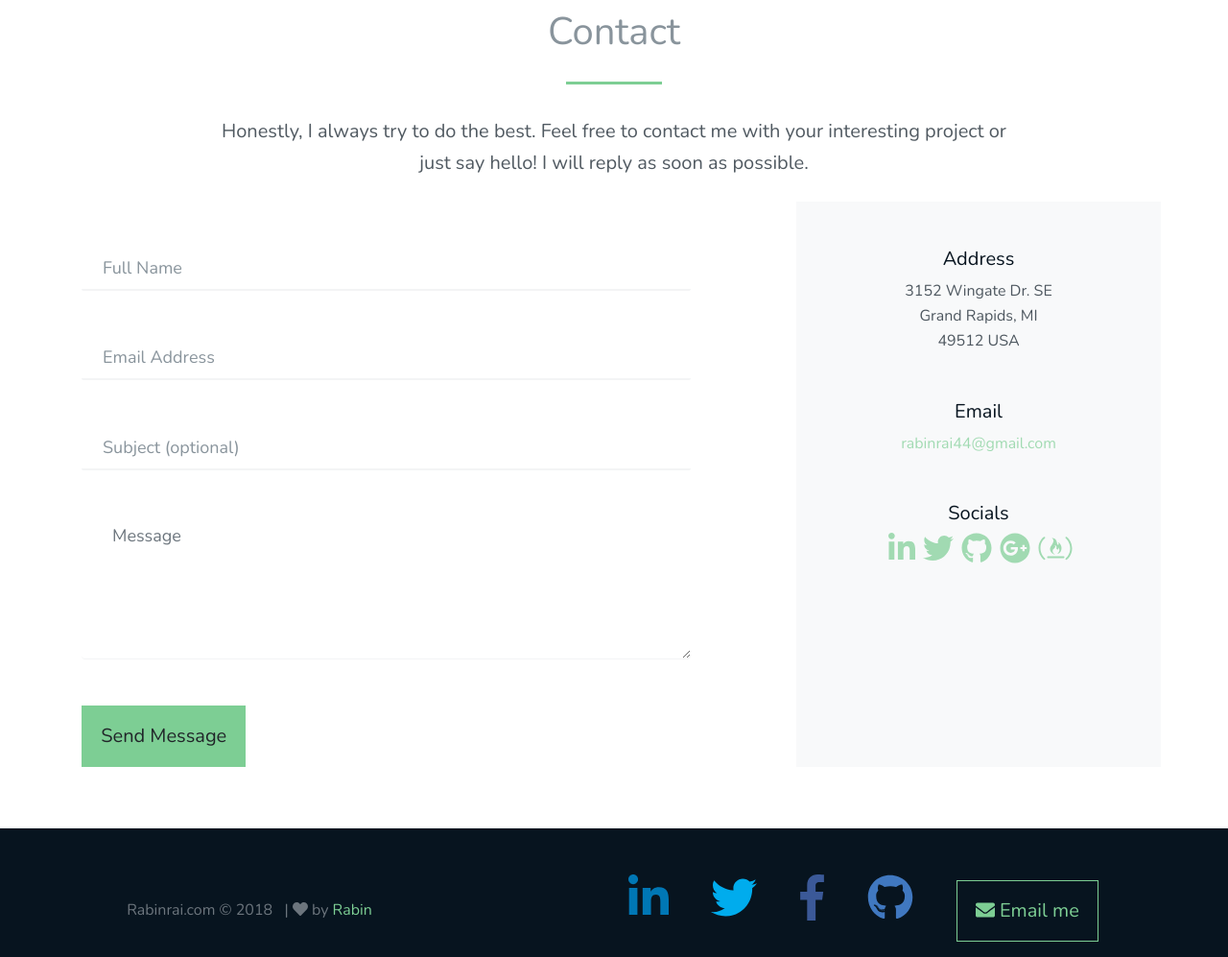
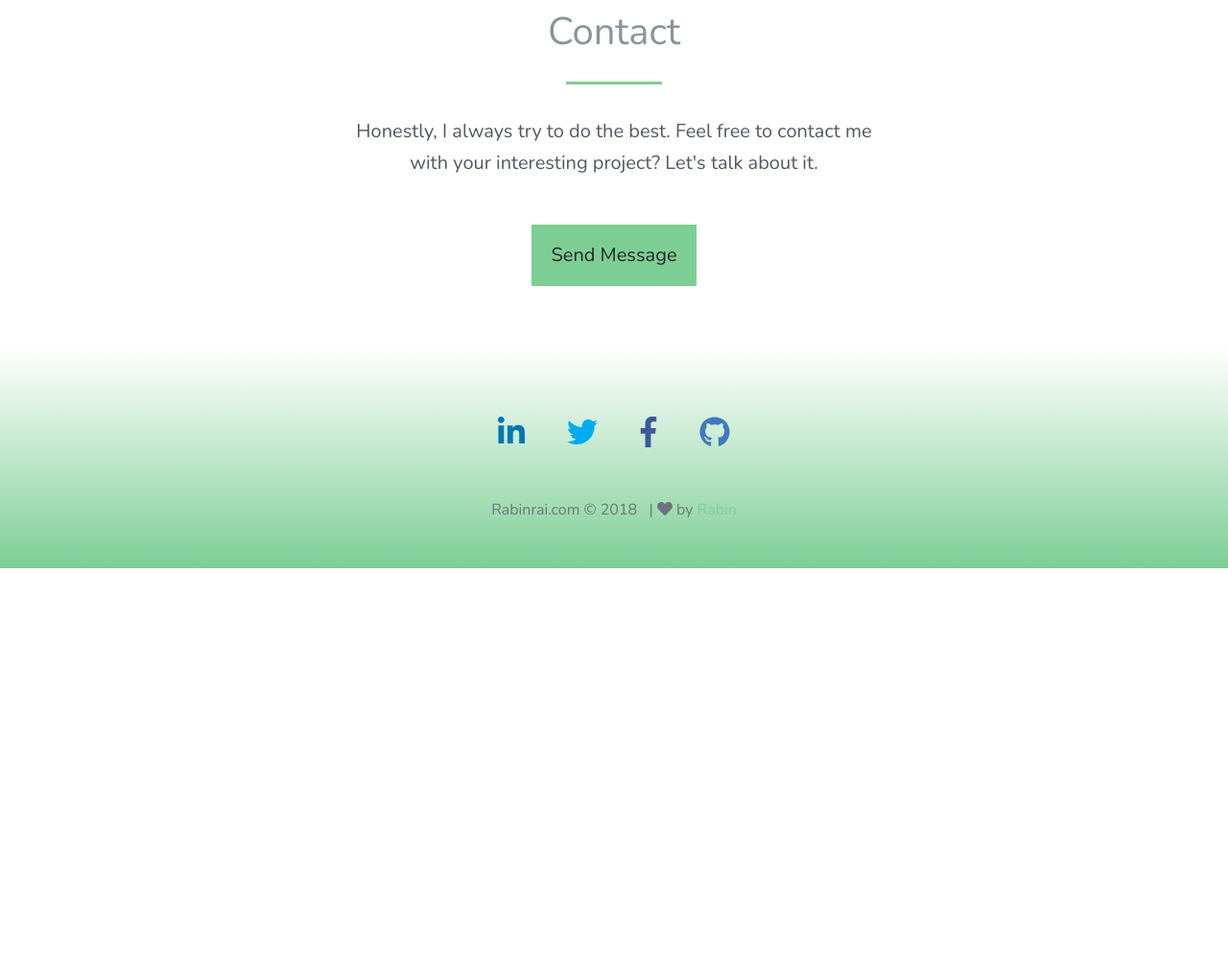
Before and after one commit to rabinrai44/portfolio-site-2, a website: page src/index.html in a window 1280 px wide. Shown: the part 3494-4491 px from the top of the page at 96% size. After the commit the page ends 4086 px from the top, so only its background shows below. Drawn offline with nearby package versions, Linux system fonts and the light colour scheme.

Commit message:
Updated contact section with new version and footer bg

```diff
--- a/src/index.html
+++ b/src/index.html
@@ -288,79 +288,34 @@
 <!-- =============== SECTION-CONTACT =============== -->
     <section class="section-contact" id="contact">
         <div class="container">
-            <div class="text-center mb-4">
-                <h2 class="section-title">Contact</h2>
-                <hr />
-                <p class="lead section-subtitle">Honestly, I always try to do the best. Feel free to contact me with your interesting project or just say hello! I will reply as soon as possible.                    </p>
-            </div>
             <div class="row">
-                <div class="col-md-7">
-                    <form class="contact-form mt-5">
-
-                        <div class="form-group form__group">
-                            <input type="text" class="form-control form__input" id="name" aria-describedby="name" placeholder="Full Name" required>
-                            <label for="name" class="form__label">Full Name</label>
-                        </div>
-
-                        <div class="form-group form__group">
-                            <input type="email" class="form-control form__input" id="email" aria-describedby="email" placeholder="Email Address" required>
-                            <label for="email" class="form__label">Email Address</label>
-                        </div>
-
-                        <div class="form-group form__group">
-                            <input type="text" class="form-control form__input" id="subject" aria-describedby="subject" placeholder="Subject (optional)">
-                            <label for="subject" class="form__label">Subject</label>
-                        </div>
-
-                        <div class="form-group mb-5">
-                            <textarea id="message" rows="5" class="form-control" placeholder="Message" required></textarea>
-                        </div>
-                        <button type="submit" class="btn btn-primary btn-lg">Send Message</button>
-                    </form>
-                </div>
-                <div class="col-md-4 ml-auto bg-light text-center">
-                    <h5 class="mt-5">Address</h5>
-                    <p>
-                    3152 Wingate Dr. SE <br>
-                    Grand Rapids, MI <br>
-                    49512 USA
-                    </p>
-
-                    <h5 class="mt-5">Email</h5>
-                    <p>
-                    <a href="mailto:rabinrai44@gmail.com">rabinrai44@gmail.com</a>
-                    </p>
-                    <h5 class="mt-5">Socials</h5>
-                    <p>
-                        <a href="#"><i class="fab fa-linkedin-in ml-1 fa-2x"></i></a>
-                        <a href="#"><i class="fab fa-twitter ml-1 fa-2x"></i></a>
-                        <a href="#"><i class="fab fa-github ml-1 fa-2x"></i></a>
-                        <a href="#"><i class="fab fa-google-plus ml-1 fa-2x"></i></a>
-                        <a href="#"><i class="fab fa-free-code-camp ml-1 fa-2x"></i></a>
-                    </p>
-
+                <div class="col col-md-8 offset-md-2 text-center">
+                    <h2 class="section-title">Contact</h2>
+                    <hr />
+                    <p class="lead section-subtitle mb-5">Honestly, I always try to do the best. Feel free to contact me with your interesting project? Let's talk about it.</p>
+                    <a href="mailto:rabinrai44@gmail.com" class="btn btn-primary btn-lg">Send Message</a>
                 </div>
             </div>
         </div>
     </section>
 
 <!-- =============== FOOTER =============== -->
-    <footer class="main-footer bg-secondary">
+    <footer class="main-footer bg-gradient-primary-1">
         <div class="container">
             <div class="row">
-                <div class="col-md-4">
+                <div class="col col-md">
                     <div class="text-center mt-4">
-                        <span class="text-muted">Rabinrai.com &copy; 2018 &nbsp; | </span>
-                        <span class="text-muted"><i class="fas fa-heart"></i> by <a href="https://github.com/rabinrai44" target="_blank">Rabin</a></span>
-                    </div>
-                </div>
-                <div class="col-md-6 ml-auto">
-                    <div class="social-link-group">
-                        <a href="https://www.linkedin.com/in/rabin-rai-58a43913a/" target="_blank"><i class="fab fa-linkedin-in fa-3x"></i></a>
-                        <a href="https://twitter.com/rabinrai44" target="_blank"><i class="fab fa-twitter fa-3x"></i></a>
-                        <a href="https://www.facebook.com/rbnenice" target="_blank"><i class="fab fa-facebook-f fa-3x"></i></a>
-                        <a href="https://www.github.com/rabinrai44" target="_blank"><i class="fab fa-github fa-3x"></i></a>
-                        <a href="mailto:rabinrai44@gmail.com" class="btn btn-outline-primary btn-lg"><i class="fa fa-envelope"></i> Email me</a></a>
+                        <div class="social-link-group">
+                            <a href="https://www.linkedin.com/in/rabin-rai-58a43913a/" target="_blank"><i class="fab fa-linkedin-in fa-2x"></i></a>
+                            <a href="https://twitter.com/rabinrai44" target="_blank"><i class="fab fa-twitter fa-2x"></i></a>
+                            <a href="https://www.facebook.com/rbnenice" target="_blank"><i class="fab fa-facebook-f fa-2x"></i></a>
+                            <a href="https://www.github.com/rabinrai44" target="_blank"><i class="fab fa-github fa-2x"></i></a>
+
+                        </div>
+                        <div class="mt-5">
+                                <span class="text-muted">Rabinrai.com &copy; 2018 &nbsp; | </span>
+                                <span class="text-muted"><i class="fas fa-heart"></i> by <a href="https://github.com/rabinrai44" target="_blank">Rabin</a></span>
+                        </div>
 
                     </div>
                 </div>
--- a/src/scss/modules/_bgStyles.scss
+++ b/src/scss/modules/_bgStyles.scss
@@ -1,3 +1,6 @@
 .bg-gradient-primary {
     background-image: linear-gradient(to bottom, $primary_color 0%, #fff 100%);
 }
+.bg-gradient-primary-1 {
+    background-image: linear-gradient(to top, $primary_color 0%, #fff 100%);
+}
```
Also changed, not shown: src/_contact-v0.html (added, +69 -0 lines), src/temp/css/style.css.
